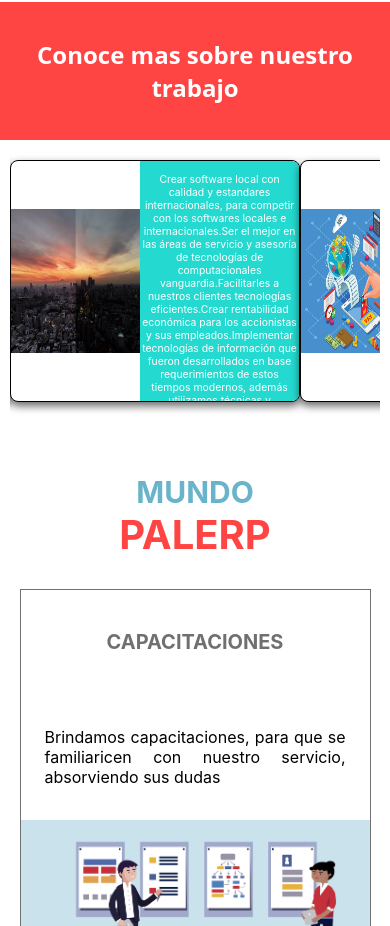
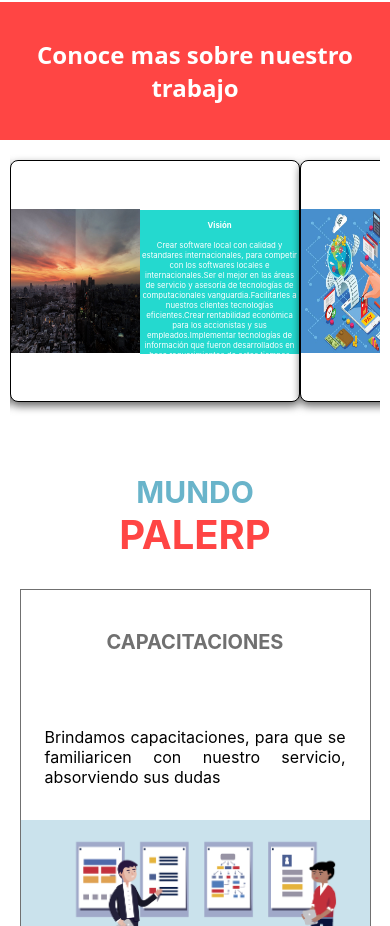
Before and after one commit to paleconsultores/website-palerp, a React (Create React App) app: page / in a window 390 px wide. Shown: the part 4060-4986 px from the top of the page. Built offline with nearby package versions, Linux system fonts and the light colour scheme.

Commit message:
merge master and finsh the carousel

```diff
--- a/src/components/App/Home/2-Body/4-Carousel/CarouselCard/CarouselCard.css
+++ b/src/components/App/Home/2-Body/4-Carousel/CarouselCard/CarouselCard.css
@@ -5,19 +5,14 @@
   display: flex;
   flex: 1;
   min-width: 1200px;
-  opacity: 1;
-  transition: opacity linear;
   border: 1px solid black;
   text-align:  center;
   background: #FFFFFF;
   box-shadow: 0 4px 8px 0 rgba(0, 0, 0, 0.60);
   border-radius: 8px 8px 8px 8px;
-  overflow: hidden;
   align-content: center;
   align-items: center;
   margin-top: 20px;
-
-
 }
 /*image of Carousel Card Component*/
 .carousel-card__image{
@@ -31,6 +26,7 @@
 /*Text of Carousel Card Component*/
 .carousel-card__text{
   background: #24D9CF;
+  height: 20em;
   align-items: center;
   margin-top: 1px;
   font-size: 1.6em;
@@ -43,7 +39,7 @@
   }
   .carousel-card__image{
     width: 50%;
-    height: 50vh;
+    height: 65vh;
     padding-top: 5%;
     padding-bottom: 5%;
     margin: auto;
@@ -51,6 +47,7 @@
   }
   .carousel-card__text{
     background: #24D9CF;
+    height: 65vh;
     align-items: center;
     margin-top: 1px;
     font-size: 1.3em;
@@ -72,6 +69,7 @@
   }
   .carousel-card__text{
     background:#69B4CA;
+    height: 22vh;
     align-items: center;
     margin-top: 1px;
     font-size: 1.3em;
@@ -94,8 +92,9 @@
   .carousel-card__text{
     background: #24D9CF;
     align-items: center;
+    height: 50%;
     margin-top: 1px;
-    font-size: 1.3em;
+    font-size: 1.6vw;
     color: white;
   }
 }
@@ -111,8 +110,9 @@
   }
   .carousel-card__text{
     background: #24D9CF;
+    height: 60%;
     align-items: center;
-    font-size: 1.3em;
+    font-size: 2vw;
     color: white;
   }
 }
--- a/src/components/App/Home/2-Body/4-Carousel/CarouselCard/CarouselCard.js
+++ b/src/components/App/Home/2-Body/4-Carousel/CarouselCard/CarouselCard.js
@@ -14,7 +14,6 @@
                 <p>
                     {text}
                 </p>
-
             </div>
         </div>
     )
```
